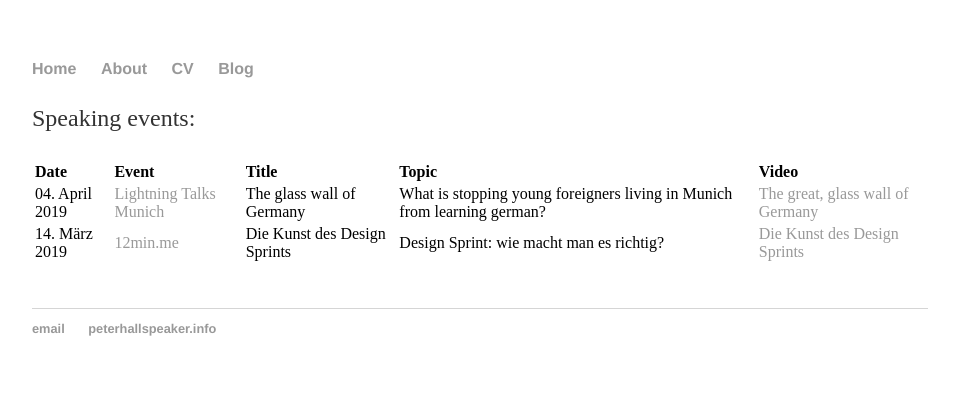
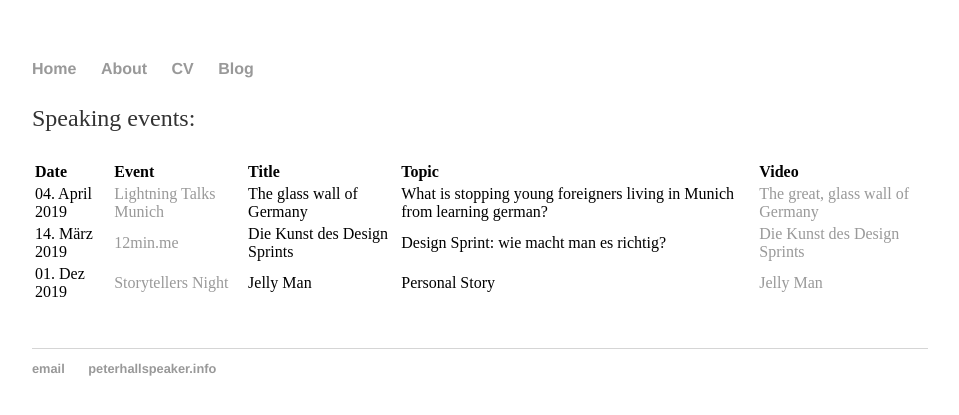
Before and after one commit to peterredmondhall/publicspeaking, a Jekyll site: the page built from cv/index.md, in a window 1280 px wide. Shown: the top 415 px of the page, without its empty margins (160-1119 px from the left). Built offline with Jekyll 4.4.1, drawn with Linux system fonts in a browser that asks for light colours.

Commit message:
jelly man

```diff
--- a/cv/index.md
+++ b/cv/index.md
@@ -9,5 +9,6 @@ Speaking events:
 |:---|:---|:---|:---|:---|
 |  04. April 2019 | [Lightning Talks Munich](https://www.facebook.com/LTMunich/ "Lightning Talks")  | The glass wall of Germany  | What is stopping young foreigners living in Munich from learning german?  |  [The great, glass wall of Germany](https://youtu.be/L75IpNCSAAQ "Lightning Talks") |
 |  14. März 2019 | [12min.me](https://www.meetup.com/12minM/events/tpxglqyzfbsb/ "12min.me")  | Die Kunst des Design Sprints  | Design Sprint: wie macht man es richtig?  | [Die Kunst des Design Sprints](https://youtu.be/kq3Z3hMrwvk "12min.me")  |
+|  01. Dez 2019 | [Storytellers Night](https://www.meetup.com/12minM/events/tpxglqyzfbsb/ "12min.me")  | Jelly Man  | Personal Story  | [Jelly Man](https://youtu.be/-Q1HUM_edy0")  |
 |   |   |   |   |   |
 |   |   |   |   |   |
```
